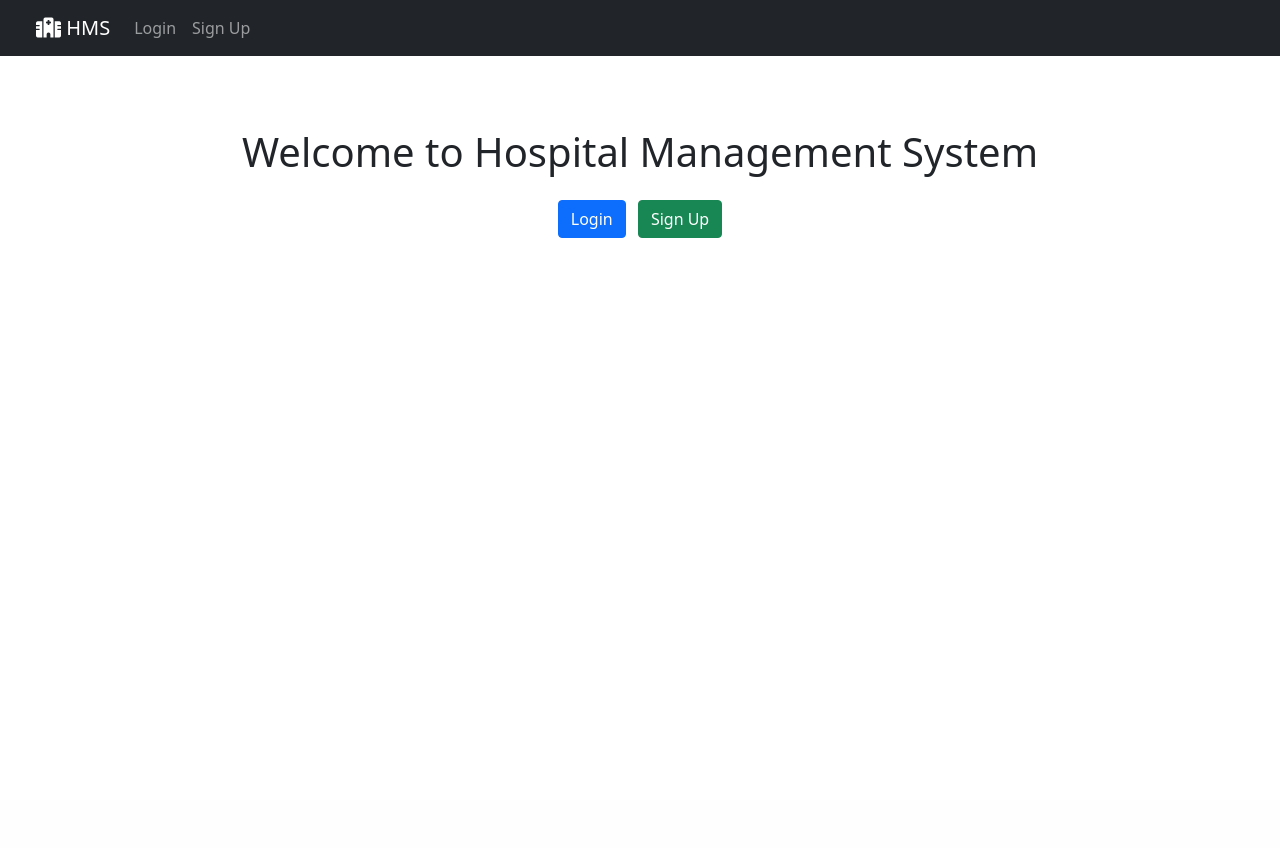
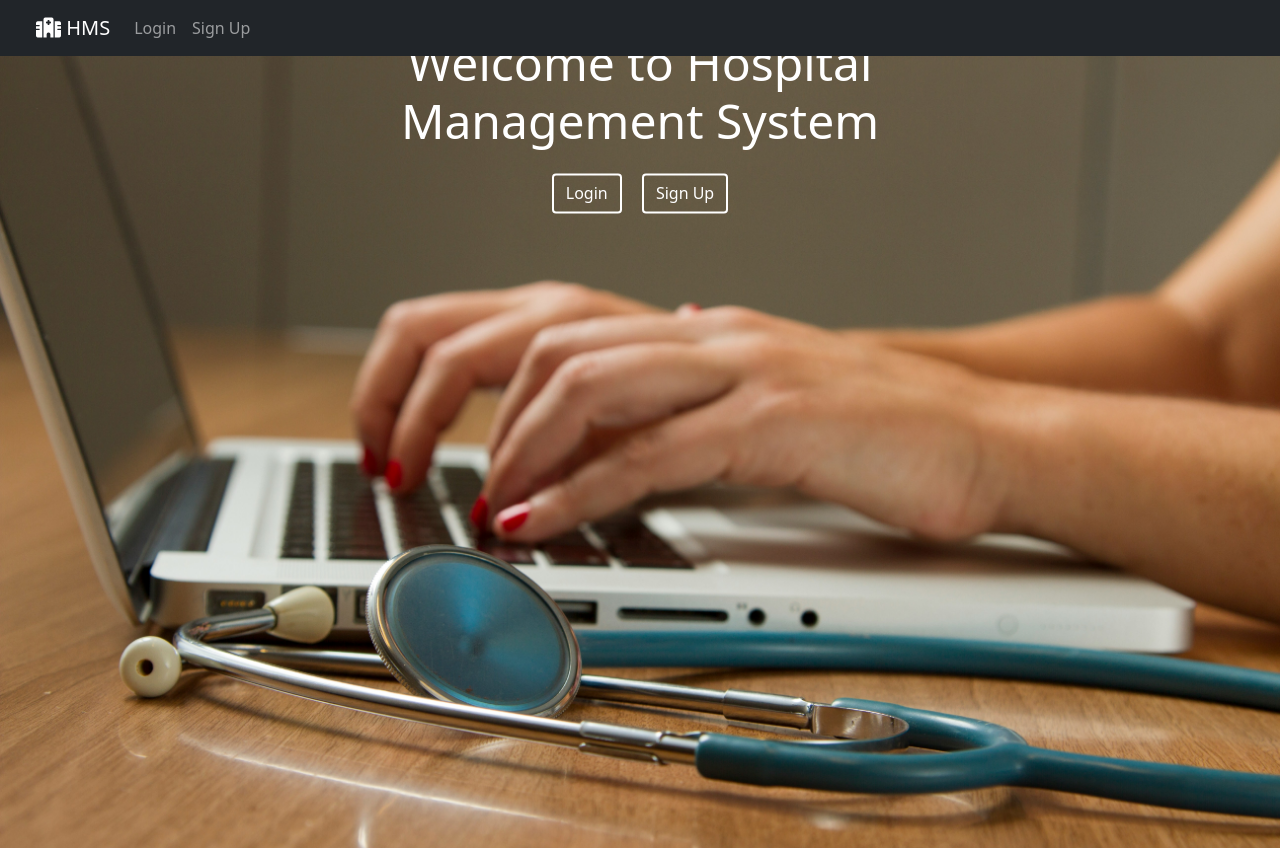
Before and after one commit to pratiksahu142/hospital-management-system, a Flask app: page / in a window 1280 px wide. Before the commit the page ends 238 px from the top, so only its background shows below. Run offline with Flask 3, Linux system fonts and the light colour scheme.

Commit message:
Fixed styles, home page, added order by, fixed random_data script

```diff
--- a/app.py
+++ b/app.py
@@ -385,8 +385,8 @@ def add_appointment():
             data['notes']
         )
 
-        db_queries.add_prescription(result['id'])
         if result['success']:
+            db_queries.add_prescription(result['id'])
             app.logger.info(f"User '{session['username']}' successfully created appointment with details {data}")
             return jsonify({'success': True, 'id': result['id']})
         else:
--- a/templates/base.html
+++ b/templates/base.html
@@ -41,7 +41,7 @@
             {% if session.get('user_id') %}
             <ul class="navbar-nav">
                 <li class="nav-item">
-                    <a class="nav-link btn btn-outline-light" href="{{ url_for('logout') }}">Logout</a>
+                    <a class="nav-link btn" href="{{ url_for('logout') }}">Logout <i class="fas fa-sign-out-alt"></i></a>
                 </li>
             </ul>
             {% endif %}
--- a/templates/index.html
+++ b/templates/index.html
@@ -1,11 +1,100 @@
-{% extends "base.html" %}
+<!DOCTYPE html>
+<html lang="en">
+<head>
+    <meta charset="UTF-8">
+    <meta name="viewport" content="width=device-width, initial-scale=1.0">
+    <title>{% block title %}Hospital Management System{% endblock %}</title>
+    <link href="https://cdn.jsdelivr.net/npm/bootstrap@5.1.3/dist/css/bootstrap.min.css" rel="stylesheet">
+    <link href="https://cdnjs.cloudflare.com/ajax/libs/font-awesome/6.0.0-beta3/css/all.min.css" rel="stylesheet">
+    <style>
+        body {
+            padding-top: 3rem;
+        }
+        .home-image {
+            position: relative;
+            height: 100vh;
+            background: url('{{ url_for('static', filename='images/hospitalms.jpg') }}') no-repeat center center;
+            background-size: cover;
+        }
+        .home-content {
+            position: absolute;
+            top: 10%;
+            left: 50%;
+            transform: translate(-50%, -50%);
+            text-align: center;
+            color: white;
+        }
+        .home-content h1 {
+            font-size: 3rem;
+            margin-bottom: 1rem;
+        }
+        .home-content .btn {
+            margin: 0.5rem;
+            background: transparent;
+            border: 2px solid white;
+            color: white;
+        }
+        .home-content .btn:hover {
+            background: rgba(255, 255, 255, 0.1);
+        }
+    </style>
+</head>
+<body>
+<nav class="navbar navbar-expand-md navbar-dark bg-dark fixed-top ps-4 pe-4">
+    <div class="container-fluid">
+        <a class="navbar-brand" href="{{ url_for('index') }}"><i class="fas fa-hospital"></i> HMS</a>
+        <button class="navbar-toggler" type="button" data-bs-toggle="collapse" data-bs-target="#navbarNav">
+            <span class="navbar-toggler-icon"></span>
+        </button>
+        <div class="collapse navbar-collapse" id="navbarNav">
+            <ul class="navbar-nav me-auto mb-2 mb-md-0">
+                {% if session.get('user_id') %}
+                <li class="nav-item"><a class="nav-link" href="{{ url_for('index') }}">Home</a></li>
+                <li class="nav-item"><a class="nav-link" href="{{ url_for('doctors') }}">Doctors</a></li>
+                <li class="nav-item"><a class="nav-link" href="{{ url_for('nurses') }}">Nurses</a></li>
+                <li class="nav-item"><a class="nav-link" href="{{ url_for('patients') }}">Patients</a></li>
+                <li class="nav-item"><a class="nav-link" href="{{ url_for('appointments') }}">Appointments</a></li>
+                <li class="nav-item"><a class="nav-link" href="{{ url_for('departments') }}">Departments</a></li>
+                {% if session.get('is_admin') %}
+                <li class="nav-item"><a class="nav-link" href="{{ url_for('admin') }}">Admin</a></li>
+                {% endif %}
+                {% else %}
+                <li class="nav-item"><a class="nav-link" href="{{ url_for('login') }}">Login</a></li>
+                <li class="nav-item"><a class="nav-link" href="{{ url_for('signup') }}">Sign Up</a></li>
+                {% endif %}
+            </ul>
+            {% if session.get('user_id') %}
+            <ul class="navbar-nav">
+                <li class="nav-item">
+                    <a class="nav-link btn" href="{{ url_for('logout') }}">Logout <i class="fas fa-sign-out-alt"></i></a>
+                </li>
+            </ul>
+            {% endif %}
+        </div>
+    </div>
+</nav>
 
-{% block content %}
-<div class="text-center">
-    <h1 class="mt-5">Welcome to Hospital Management System</h1>
-    <div class="mt-4">
-        <a href="{{ url_for('login') }}" class="btn btn-primary me-2">Login</a>
-        <a href="{{ url_for('signup') }}" class="btn btn-success">Sign Up</a>
+<main>
+    {% with messages = get_flashed_messages(with_categories=true) %}
+    {% if messages %}
+    {% for category, message in messages %}
+    <div class="alert alert-{{ category }} alert-dismissible fade show" role="alert">
+        {{ message }}
+        <button type="button" class="btn-close" data-bs-dismiss="alert" aria-label="Close"></button>
     </div>
-</div>
-{% endblock %}
+    {% endfor %}
+    {% endif %}
+    {% endwith %}
+
+    <div class="home-image">
+        <div class="home-content">
+            <h1>Welcome to Hospital Management System</h1>
+            <a href="{{ url_for('login') }}" class="btn btn-primary me-2">Login</a>
+            <a href="{{ url_for('signup') }}" class="btn btn-success">Sign Up</a>
+        </div>
+    </div>
+</main>
+
+<script src="https://cdn.jsdelivr.net/npm/bootstrap@5.1.3/dist/js/bootstrap.bundle.min.js"></script>
+</body>
+</html>
```
Also changed, not shown: db_queries.py (+9 -1 lines), random_data.py (+42 -16 lines), readme.md, static/images/hospitalms.jpg (added).
